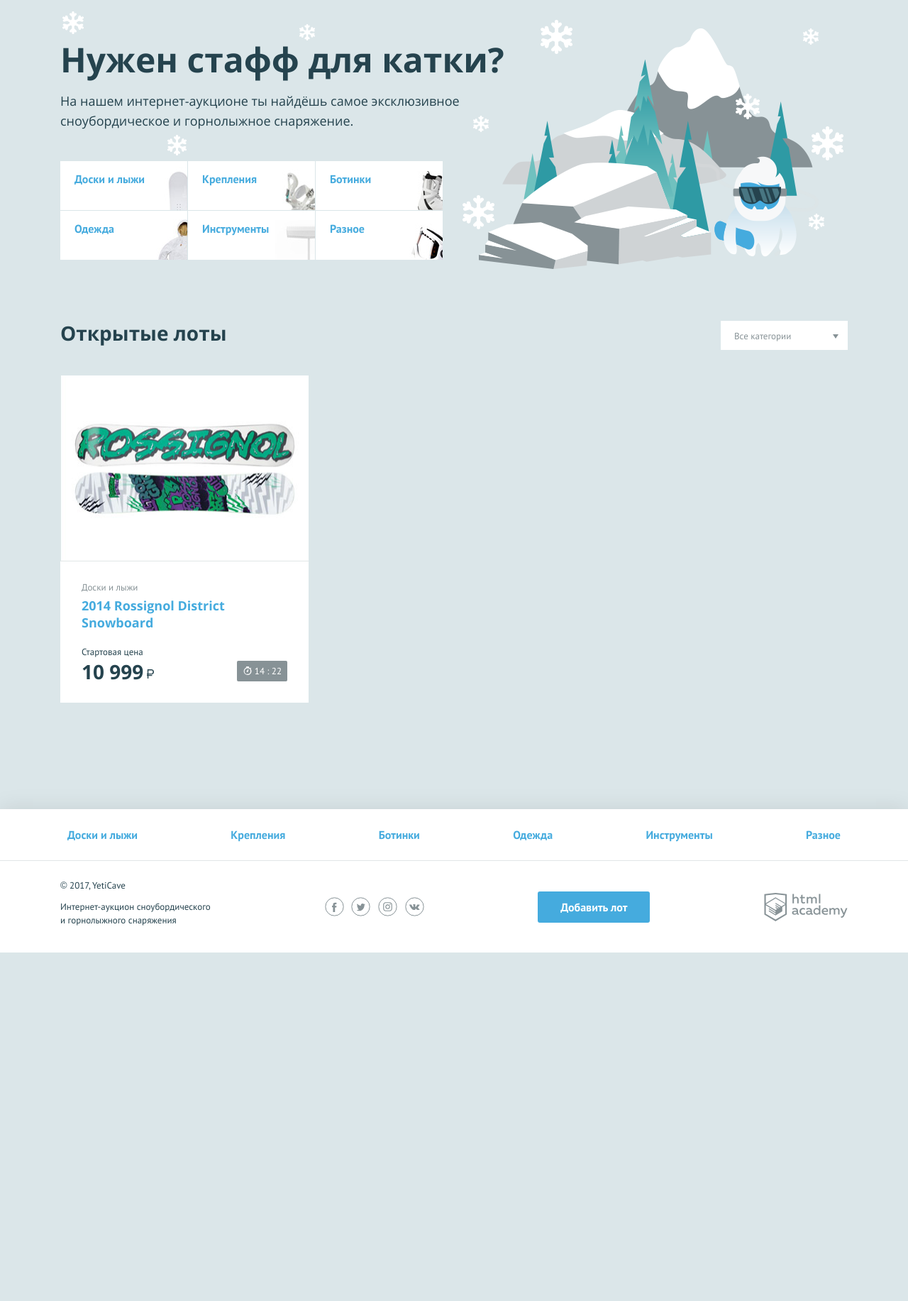
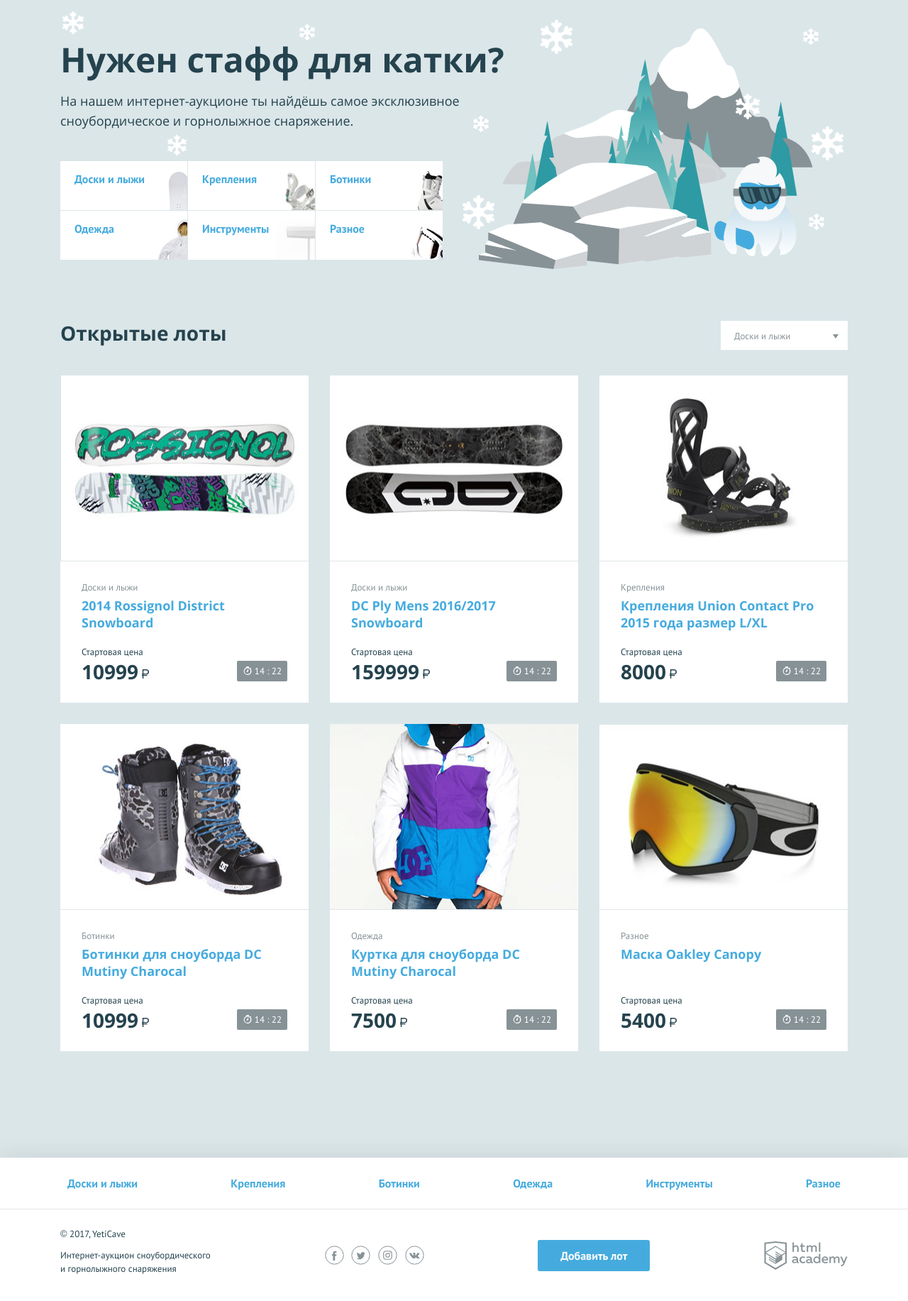
Before and after one commit to Detkovskiy/210992-yeticave, a PHP site: page / in a window 1280 px wide. Shown: the part 107-1940 px from the top of the page at 71% size. Before the commit the page ends 1449 px from the top, so only its background shows below. Run offline with PHP 8.4, Linux system fonts and the light colour scheme.

Commit message:
Задание 8

```diff
--- a/index.php
+++ b/index.php
@@ -18,6 +18,49 @@
 
 // время до начала следующих суток
 $lot_time_remaining = date("H : i", (($tomorrow - $now) - 10800));
+
+// массив с категориями товаров
+$categories = ["Доски и лыжи", "Крепления", "Ботинки", "Одежда", "Инструменты", "Разное"];
+
+// массив с объявлениями
+$ads = [
+    0 => [
+        'title' => '2014 Rossignol District Snowboard',
+        'category' => $categories[0],
+        'price' => '10999',
+        'url' => 'img/lot-1.jpg'
+    ],
+    1 => [
+        'title' => 'DC Ply Mens 2016/2017 Snowboard',
+        'category' => $categories[0],
+        'price' => '159999',
+        'url' => 'img/lot-2.jpg'
+    ],
+    2 => [
+        'title' => 'Крепления Union Contact Pro 2015 года размер L/XL',
+        'category' => $categories[1],
+        'price' => '8000',
+        'url' => 'img/lot-3.jpg'
+    ],
+    3 => [
+        'title' => 'Ботинки для сноуборда DC Mutiny Charocal',
+        'category' => $categories[2],
+        'price' => '10999',
+        'url' => 'img/lot-4.jpg'
+    ],
+    4 => [
+        'title' => 'Куртка для сноуборда DC Mutiny Charocal',
+        'category' => $categories[3],
+        'price' => '7500',
+        'url' => 'img/lot-5.jpg'
+    ],
+    5 => [
+        'title' => 'Маска Oakley Canopy',
+        'category' => $categories[5],
+        'price' => '5400',
+        'url' => 'img/lot-6.jpg'
+    ]
+];
 
 ?>
 <!DOCTYPE html>
@@ -93,27 +136,24 @@
         <div class="lots__header">
             <h2>Открытые лоты</h2>
             <select class="lots__select">
-                <option>Все категории</option>
-                <option>Доски и лыжи</option>
-                <option>Крепления</option>
-                <option>Ботинки</option>
-                <option>Одежда</option>
-                <option>Инструменты</option>
-                <option>Разное</option>
+                <? for ($i = 0; $i < count($categories); $i++) : ?>
+                    <option><?= $categories[$i] ?></option>
+                <? endfor; ?>
             </select>
         </div>
         <ul class="lots__list">
+            <? foreach ($ads as $key => $value) : ?>
                 <li class="lots__item lot">
                     <div class="lot__image">
-                    <img src="img/lot-1.jpg" width="350" height="260" alt="Сноуборд">
+                        <img src="<?=$value['url']; ?>" width="350" height="260" alt="Сноуборд">
                     </div>
                     <div class="lot__info">
-                    <span class="lot__category">Доски и лыжи</span>
-                    <h3 class="lot__title"><a class="text-link" href="lot.html">2014 Rossignol District Snowboard</a></h3>
+                        <span class="lot__category"><?=$value['category']; ?></span>
+                        <h3 class="lot__title"><a class="text-link" href="lot.html"><?=$value['title']; ?></a></h3>
                         <div class="lot__state">
                             <div class="lot__rate">
                                 <span class="lot__amount">Стартовая цена</span>
-                            <span class="lot__cost">10 999<b class="rub">р</b></span>
+                                <span class="lot__cost"><?=$value['price']; ?><b class="rub">р</b></span>
                             </div>
                             <div class="lot__timer timer">
                                 <?=$lot_time_remaining;?>
@@ -121,6 +161,7 @@
                         </div>
                     </div>
                 </li>
+            <? endforeach; ?>
         </ul>
     </section>
 </main>
```
Lines whose indentation alone changed are shown as unchanged.
